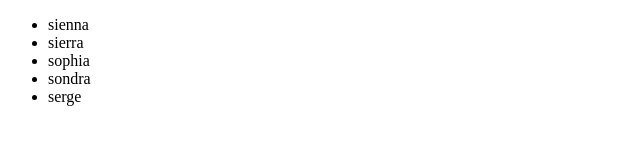
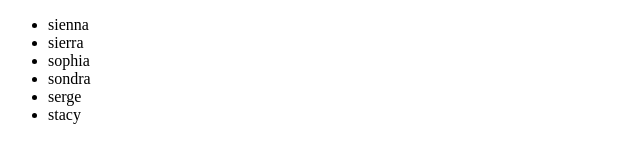
Before and after one commit to ssfdesign/newGitTest, a plain HTML site: page index.html in a window 1280 px wide. Shown: the full height of the page, 0-640 px from the left. Drawn offline with Linux system fonts and the light colour scheme.

Commit message:
Second commit via DWCC

```diff
--- a/index.html
+++ b/index.html
@@ -11,6 +11,7 @@
 			<li>sophia</li>
 			<li>sondra</li>
 			<li>serge</li>
+			<li>stacy</li>
 		</ul>
 	</body>
 </html>
```
